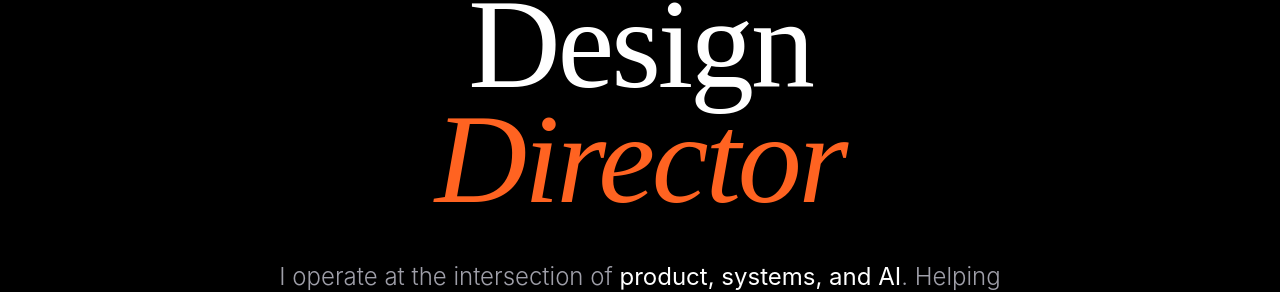
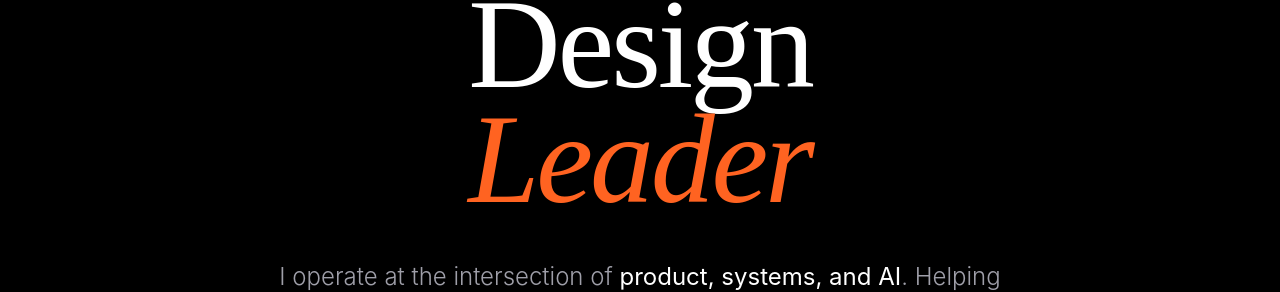
Before and after one commit to NikHannay/personal-website, a React (Vite) app: page / in a window 1280 px wide. Shown: the part 212-504 px from the top of the page. Built offline with nearby package versions, Linux system fonts and the light colour scheme.

Commit message:
Update App.tsx

```diff
--- a/src/App.tsx
+++ b/src/App.tsx
@@ -241,7 +241,7 @@ const Hero = () => {
 
           <h1 className="text-6xl md:text-8xl lg:text-9xl font-serif font-light tracking-tight text-black dark:text-white mb-10 leading-[0.9] text-balance">
             Design <br />
-            <span className="text-accent italic">Director</span>
+            <span className="text-accent italic">Leader</span>
           </h1>
 
           <p className="text-xl md:text-2xl text-zinc-600 dark:text-zinc-400 max-w-3xl mx-auto mb-14 leading-relaxed font-light">
```
